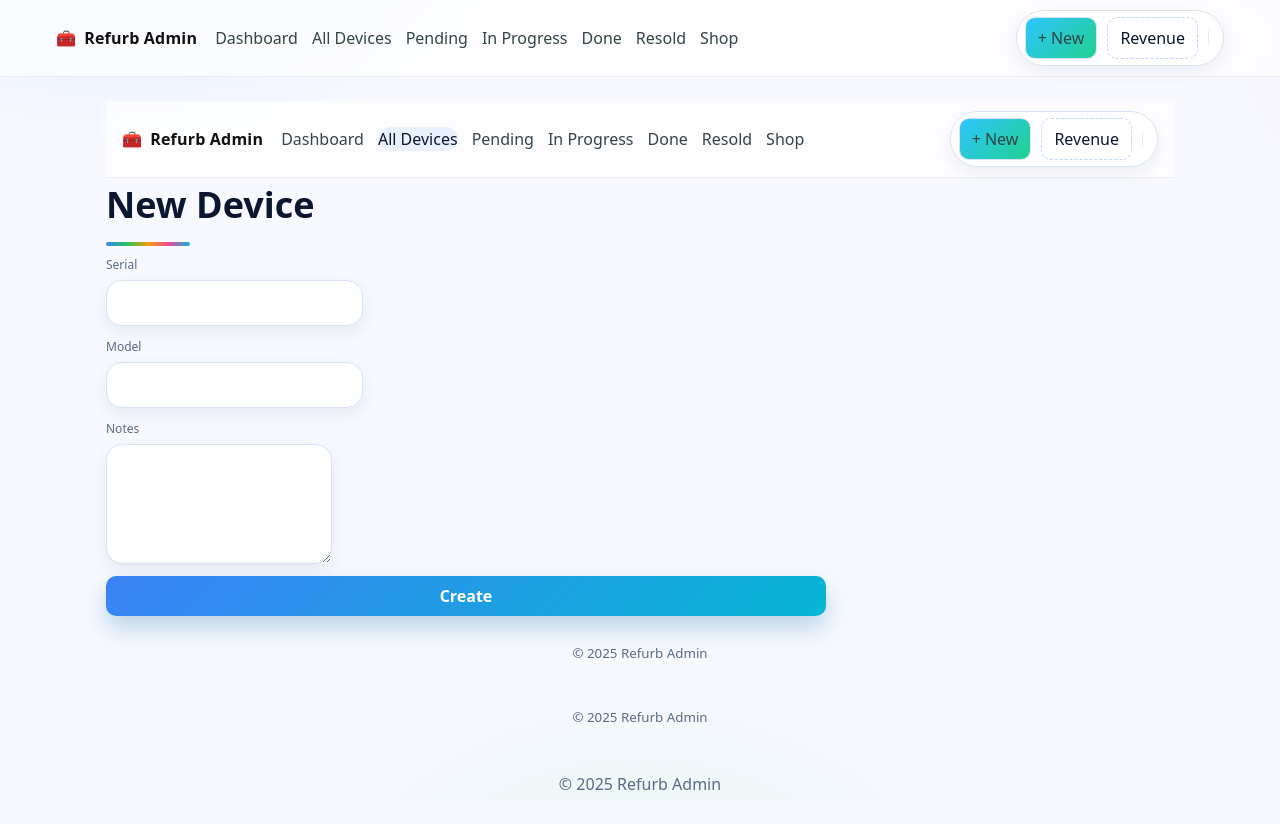
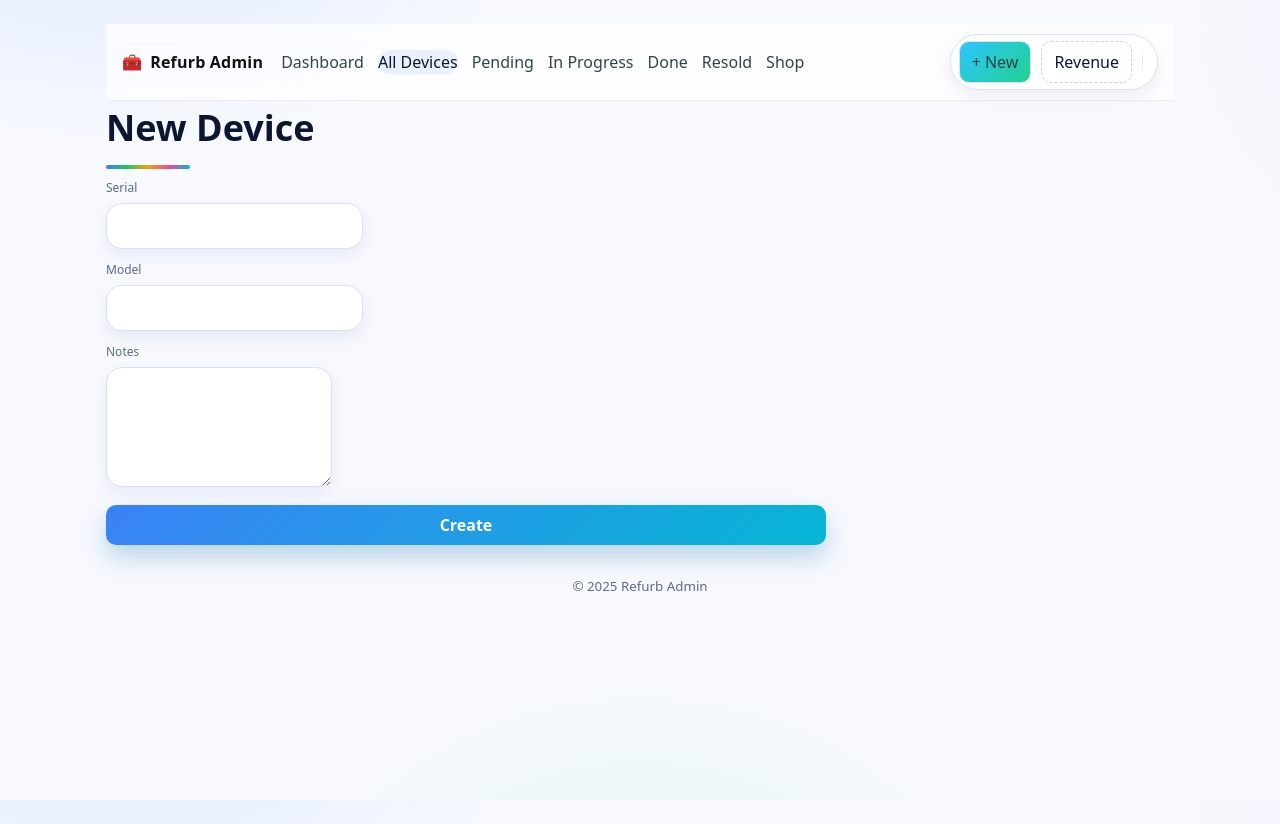
Before and after one commit to KYUBI-DOT/Operations_Management_Software_MSD, a Node project: template refurb-admin/views/devices/new.ejs in a window 1280 px wide. Before the commit the page ends 790 px from the top, so only its background shows below. Run offline with Node 20 templates, Linux system fonts and the light colour scheme; the template is opened without the code that fills it, so the values that code supplies are empty.

Commit message:
changes
changes

```diff
--- a/refurb-admin/views/devices/edit.ejs
+++ b/refurb-admin/views/devices/edit.ejs
@@ -1,4 +1,4 @@
-<%- include('../partials/header', { active: 'all' }) %>
+
 <%- include('../partials/head',   { title: 'Edit Device', active: 'all' }) %>
 <%- include('../partials/header', { active: 'all' }) %>
 
@@ -36,5 +36,4 @@
 </form>
 
 <%- include('../partials/footer') %>
-<%- include('../partials/footer') %>
 <%- include('../partials/end') %>
--- a/refurb-admin/views/devices/new.ejs
+++ b/refurb-admin/views/devices/new.ejs
@@ -1,4 +1,4 @@
-<%- include('../partials/header', { active: 'new' }) %>
+
 <%- include('../partials/head',   { title: 'New', active: 'new' }) %>
 <%- include('../partials/header', { active: 'all' }) %>
 
@@ -22,5 +22,5 @@
 </form>
 
 <%- include('../partials/footer') %>
-<%- include('../partials/footer') %>
+
 <%- include('../partials/end') %>
--- a/refurb-admin/views/partials/end.ejs
+++ b/refurb-admin/views/partials/end.ejs
@@ -1,4 +1,3 @@
 </main>
-<footer class="footer">© <%= new Date().getFullYear() %> Refurb Admin</footer>
 </body>
 </html>
```
Also changed, not shown: refurb-admin/views/home/index.ejs (+2 -5 lines).
